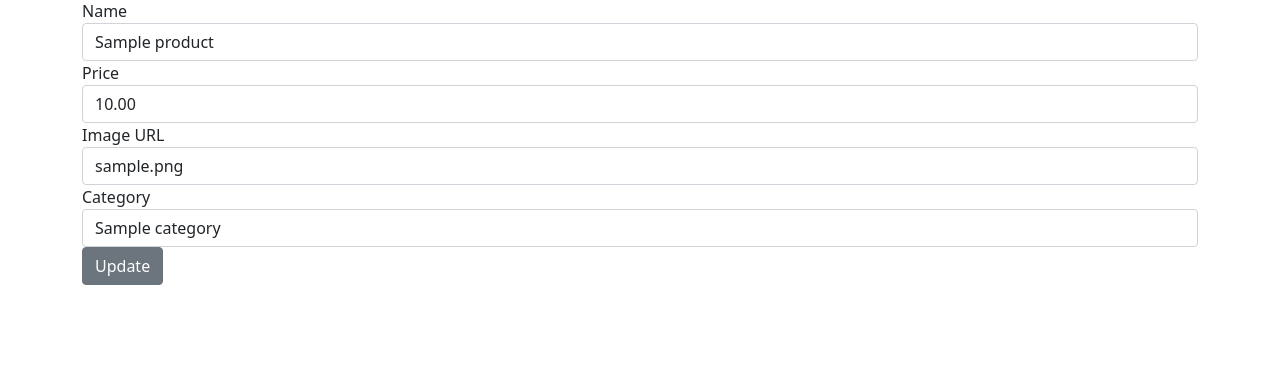
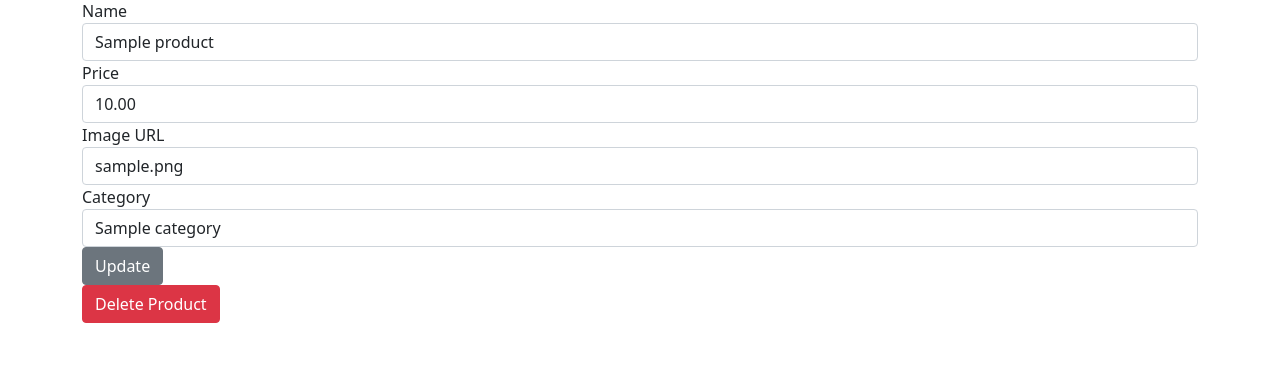
Before and after one commit to bstanton773/kekambas-79_flask, a Flask app: page /products/1/edit in a window 1280 px wide. Shown: the part 113-505 px from the top of the page. Run offline with Flask 2, Linux system fonts and the light colour scheme; a user stored in the database is signed in; tables that the repository leaves empty hold one stand-in row (values such as "Sample post"); some libraries are stand-ins or nearby versions.

Commit message:
Delete product

```diff
--- a/app/models.py
+++ b/app/models.py
@@ -43,6 +43,11 @@ class Product(db.Model):
     def save(self):
         db.session.commit()
 
+    def delete(self):
+        db.session.delete(self)
+        db.session.commit()
+
+
 class Category(db.Model):
     id = db.Column(db.Integer, primary_key=True)
     name = db.Column(db.String(50), nullable=False)
--- a/app/routes.py
+++ b/app/routes.py
@@ -107,3 +107,11 @@ def edit_product(prod_id):
         return redirect(url_for('product_info', prod_id=product.id))
 
     return render_template('edit_product.html', product=product, form=form)
+
+
+@app.route('/products/<int:prod_id>/delete')
+def delete_product(prod_id):
+    product = Product.query.get_or_404(prod_id)
+    product.delete()
+    flash(f'{product.name} has been deleted', 'danger')
+    return redirect(url_for('index'))
--- a/app/templates/edit_product.html
+++ b/app/templates/edit_product.html
@@ -25,4 +25,28 @@
         </div>
         {{ form.submit(class='btn btn-secondary') }}
     </form>
+
+    <!-- Button trigger modal -->
+    <button type="button" class="btn btn-danger" data-bs-toggle="modal" data-bs-target="#deleteProductModal">
+        Delete Product
+    </button>
+
+    <!-- Modal -->
+    <div class="modal fade" id="deleteProductModal" tabindex="-1" aria-labelledby="deleteProductModalLabel" aria-hidden="true">
+        <div class="modal-dialog">
+        <div class="modal-content">
+            <div class="modal-header">
+            <h5 class="modal-title" id="deleteProductModalLabel">Delete {{ product.name }}?</h5>
+            <button type="button" class="btn-close" data-bs-dismiss="modal" aria-label="Close"></button>
+            </div>
+            <div class="modal-body">
+            You are about to delete {{ product.name }}. This action cannot be undone. Are you sure?
+            </div>
+            <div class="modal-footer">
+            <button type="button" class="btn btn-secondary" data-bs-dismiss="modal">No, I am not sure</button>
+            <a href="{{ url_for('delete_product', prod_id=product.id) }}" class="btn btn-danger">Yes, delete it!</a>
+            </div>
+        </div>
+        </div>
+    </div>
 {% endblock %}
```
